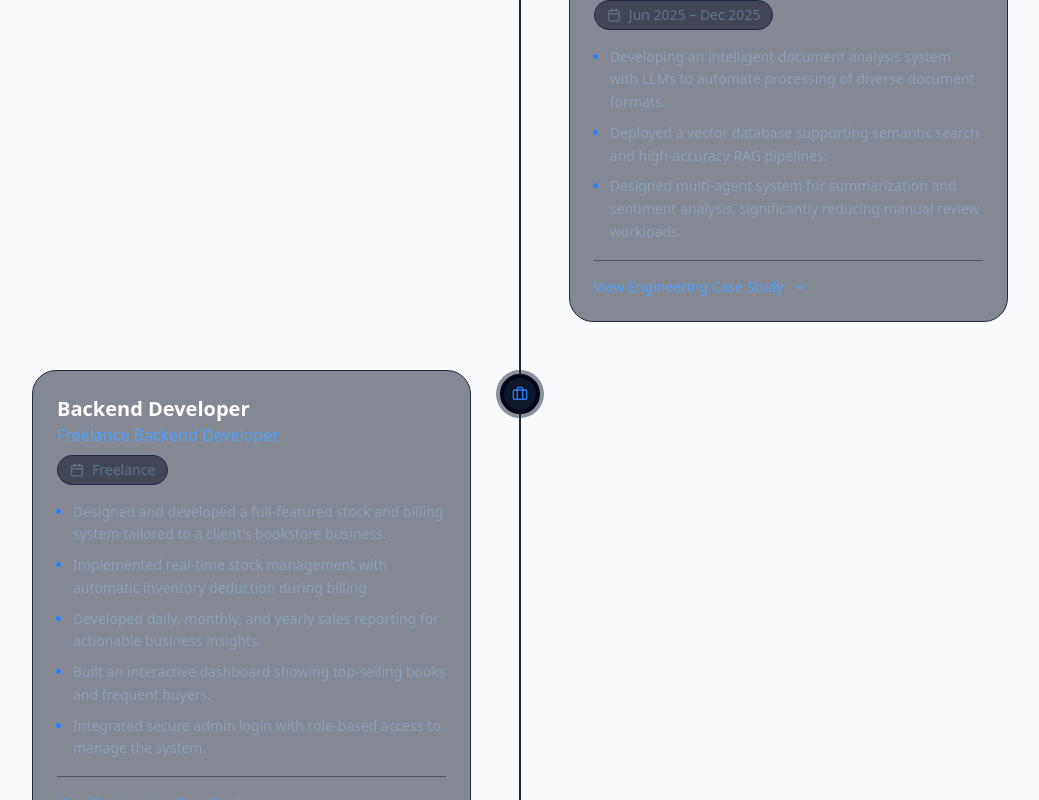
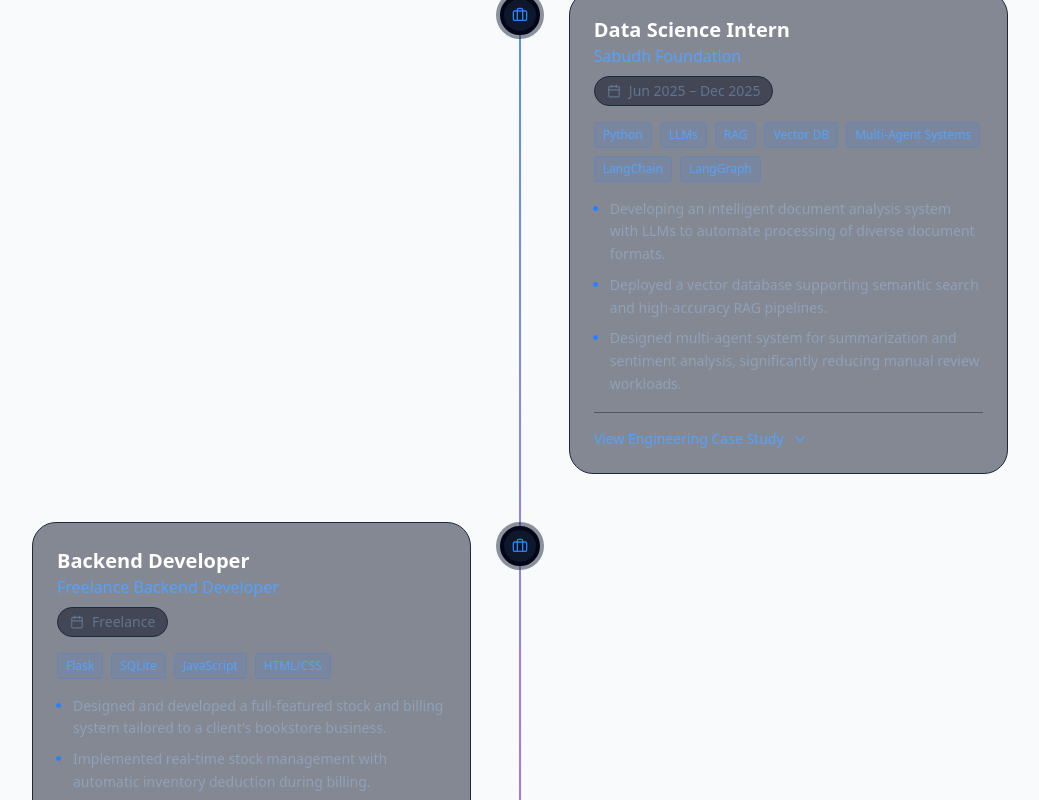
Before and after one commit to Binod231/Portfolio-Bin, a Next.js app: page / in a window 1280 px wide. Shown: the part 4000-4800 px from the top of the page, without its empty margins (120-1159 px from the left). Built offline with nearby package versions, Linux system fonts and the light colour scheme.

Commit message:
enhancement in experience ui

```diff
--- a/src/components/sections/Experience.tsx
+++ b/src/components/sections/Experience.tsx
@@ -1,22 +1,48 @@
 "use client";
 
 import SectionWrapper from "@/components/ui/SectionWrapper";
-import { Card, CardContent } from "@/components/ui/Card";
 import { portfolio } from "@/data/portfolio";
 import { Calendar, Briefcase, ChevronDown, ChevronUp } from "lucide-react";
-import React from 'react';
+import React, { useRef } from 'react';
+import { motion, useScroll, useTransform, AnimatePresence } from "framer-motion";
 
 export default function Experience() {
   const { experience } = portfolio;
   const [expandedId, setExpandedId] = React.useState<number | null>(null);
+  const containerRef = useRef<HTMLDivElement>(null);
+  const { scrollYProgress } = useScroll({
+    target: containerRef,
+    offset: ["start end", "end end"]
+  });
+
+  const scrollHeight = useTransform(scrollYProgress, [0, 1], ["0%", "100%"]);
 
   const toggleExpand = (index: number) => {
     setExpandedId(expandedId === index ? null : index);
   };
 
+  const containerVariants = {
+    hidden: { opacity: 0 },
+    visible: {
+      opacity: 1,
+      transition: {
+        staggerChildren: 0.1
+      }
+    },
+    exit: {
+      opacity: 0,
+      transition: { duration: 0.2 }
+    }
+  };
+
+  const itemVariants = {
+    hidden: { y: 20, opacity: 0 },
+    visible: { y: 0, opacity: 1 }
+  };
+
   return (
     <SectionWrapper id="experience" className="py-24 px-6 relative">
-      <div className="max-w-6xl mx-auto">
+      <div className="max-w-6xl mx-auto" ref={containerRef}>
         <div className="flex items-center gap-4 mb-12">
           <div className="p-3 rounded-2xl bg-gradient-to-br from-purple-500/20 to-indigo-600/10 border border-purple-500/30 shadow-lg shadow-purple-500/20">
             <Briefcase size={32} className="text-purple-400" />
@@ -27,26 +53,49 @@ export default function Experience() {
         </div>
 
         <div className="relative">
-          {/* Vertical Lines */}
-          <div className="hidden md:block absolute left-1/2 w-0.5 h-full bg-slate-800 -translate-x-1/2"></div>
-          <div className="md:hidden absolute left-4 w-0.5 h-full bg-slate-800"></div>
+          {/* Scroll-Triggered Vertical Line */}
+          <div className="hidden md:block absolute left-1/2 w-0.5 h-full bg-slate-800/30 -translate-x-1/2 rounded-full overflow-hidden">
+             <motion.div
+               style={{ height: scrollHeight }}
+               className="w-full bg-gradient-to-b from-purple-500 via-blue-500 to-purple-500 opacity-70"
+             />
+          </div>
+
+          <div className="md:hidden absolute left-4 w-0.5 h-full bg-slate-800/30">
+            <motion.div
+               style={{ height: scrollHeight }}
+               className="w-full bg-purple-500 opacity-70"
+             />
+          </div>
 
           <div className="space-y-12">
             {experience.map((job, index) => (
               <div key={index} className={`relative flex flex-col md:flex-row items-center justify-between ${index % 2 !== 0 ? 'md:flex-row-reverse' : ''} group`}>
 
                 {/* Timeline Dot */}
-                <div className="absolute left-4 md:left-1/2 top-0 md:top-6 md:-translate-y-1/2 w-10 h-10 rounded-full border-4 border-slate-950 bg-slate-900 flex items-center justify-center shadow-[0_0_0_4px_rgba(30,41,59,0.5)] group-hover:scale-110 transition-transform duration-300 z-20 md:-translate-x-1/2 -translate-x-1/2">
-                   <Briefcase size={16} className="text-blue-500" />
-                </div>
+                <motion.div
+                  initial={{ scale: 0, opacity: 0 }}
+                  whileInView={{ scale: 1, opacity: 1 }}
+                  viewport={{ once: true, margin: "-50px" }}
+                  transition={{ duration: 0.4, delay: 0.1 }}
+                  className="absolute left-4 md:left-1/2 top-0 md:top-6 md:-translate-y-1/2 w-10 h-10 rounded-full border-4 border-slate-950 bg-slate-900 flex items-center justify-center shadow-[0_0_0_4px_rgba(30,41,59,0.5)] group-hover:scale-110 group-hover:border-purple-500/50 transition-all duration-300 z-20 md:-translate-x-1/2 -translate-x-1/2"
+                >
+                   <Briefcase size={16} className="text-blue-500 group-hover:text-purple-400 transition-colors" />
+                </motion.div>
 
                 {/* Content Card */}
-                <div className={`w-full md:w-[45%] pl-12 md:pl-0 relative z-10 text-left`}>
-                   <div className="bg-slate-900/50 border border-slate-800 p-6 rounded-3xl backdrop-blur-sm hover:border-blue-500/30 transition-all duration-300 group-hover:bg-slate-900/80">
+                <motion.div
+                  initial={{ opacity: 0, x: index % 2 === 0 ? -50 : 50 }}
+                  whileInView={{ opacity: 1, x: 0 }}
+                  viewport={{ once: true, margin: "-50px" }}
+                  transition={{ duration: 0.5, delay: 0.2 }}
+                  className={`w-full md:w-[45%] pl-12 md:pl-0 relative z-10 text-left`}
+                >
+                   <div className={`bg-slate-900/50 border border-slate-800 p-6 rounded-3xl backdrop-blur-sm hover:border-blue-500/30 transition-all duration-300 group-hover:bg-slate-900/80 ${expandedId === index ? 'shadow-[0_0_30px_-5px_rgba(59,130,246,0.15)] border-blue-500/30' : ''}`}>
 
                       <div className="flex flex-col mb-4 gap-2 items-start">
                         <div>
-                            <h3 className="text-xl font-bold text-white">{job.role}</h3>
+                            <h3 className="text-xl font-bold text-white group-hover:text-blue-200 transition-colors">{job.role}</h3>
                             <div className="text-blue-400 font-medium">{job.company}</div>
                         </div>
                         <div className="flex items-center gap-2 text-sm text-slate-500 bg-slate-950/50 px-3 py-1 rounded-full border border-slate-800 w-fit">
@@ -65,12 +114,28 @@ export default function Experience() {
                         </div>
                       )}
 
+                      {/* Tech Stack Pills */}
+                      {job.tech && (
+                        <div className="flex flex-wrap gap-2 mb-4">
+                          {job.tech.map((tech: string, i: number) => (
+                            <span key={i} className="text-xs font-medium text-blue-400 bg-blue-500/10 border border-blue-500/20 px-2 py-1 rounded hover:bg-blue-500/20 transition-colors cursor-default">
+                              {tech}
+                            </span>
+                          ))}
+                        </div>
+                      )}
+
                       {expandedId !== index && (
-                        <ul className="space-y-2 text-slate-400 text-sm leading-relaxed marker:text-blue-500 list-disc pl-4 text-left mb-4">
+                        <motion.ul
+                          initial={{ opacity: 0 }}
+                          animate={{ opacity: 1 }}
+                          exit={{ opacity: 0 }}
+                          className="space-y-2 text-slate-400 text-sm leading-relaxed marker:text-blue-500 list-disc pl-4 text-left mb-4"
+                        >
                            {job.impacts.map((impact, i) => (
                             <li key={i} dangerouslySetInnerHTML={{ __html: impact.replace(/\*\*(.*?)\*\*/g, '<strong>$1</strong>') }}></li>
                            ))}
-                        </ul>
+                        </motion.ul>
                       )}
 
                       {/* Case Study Toggle */}
@@ -89,58 +154,66 @@ export default function Experience() {
                           </button>
 
                           {/* Expanded Case Study Content */}
-                          <div className={`grid transition-[grid-template-rows] duration-500 ease-out ${expandedId === index ? 'grid-rows-[1fr] opacity-100 mt-4' : 'grid-rows-[0fr] opacity-0'}`}>
-                            <div className="overflow-hidden">
-                              <div className="bg-slate-950/50 rounded-xl border border-blue-500/20 p-4 md:p-6 space-y-6">
+                          <AnimatePresence mode="wait">
+                            {expandedId === index && (
+                              <motion.div
+                                variants={containerVariants}
+                                initial="hidden"
+                                animate="visible"
+                                exit="exit"
+                                className="overflow-hidden mt-4"
+                              >
+                                <div className="bg-slate-950/80 rounded-xl border border-blue-500/20 p-4 md:p-6 space-y-6 shadow-inner shadow-black/50">
 
                                   {/* Header */}
-                                <div>
-                                    <div className="text-xs uppercase tracking-wider text-blue-500 font-bold mb-2">Detailed Case Study</div>
+                                  <motion.div variants={itemVariants}>
+                                      <div className="text-xs uppercase tracking-wider text-blue-500 font-bold mb-2 flex items-center gap-2">
+                                        <div className="w-2 h-2 rounded-full bg-blue-500 animate-pulse"></div>
+                                        Detailed Case Study
+                                      </div>
 
                                       <h4 className="text-lg font-bold text-white mb-2">{job.caseStudy.title}</h4>
 
                                       <p className="text-slate-400 text-sm leading-relaxed">{job.caseStudy.overview}</p>
-                                </div>
+                                  </motion.div>
 
                                   {/* Features Grid */}
-                                <div className="grid grid-cols-1 gap-4">
-
+                                  <motion.div variants={itemVariants} className="grid grid-cols-1 gap-4">
                                       {job.caseStudy.features.map((feature: any, idx: number) => (
-                                        <div key={idx} className="bg-slate-900/80 p-3 rounded-lg border border-slate-800">
+                                          <div key={idx} className="bg-slate-900/50 p-3 rounded-lg border border-slate-800 hover:border-slate-700 transition-colors">
                                               <div className="font-bold text-sky-400 text-sm mb-1">{feature.title}</div>
                                               <div className="text-slate-400 text-xs">{feature.details}</div>
                                           </div>
                                       ))}
-                                </div>
+                                  </motion.div>
 
                                   {/* Challenges vs Solutions */}
-                                <div className="space-y-3">
+                                  <motion.div variants={itemVariants} className="space-y-3">
                                       <div className="text-xs uppercase tracking-wider text-slate-500 font-bold">Challenges & Solutions</div>
-
                                       {job.caseStudy.challenges.map((challenge: any, idx: number) => (
                                           <div key={idx} className="flex flex-col gap-2 text-xs border-l-2 border-slate-700 pl-3">
                                               <div className="text-red-400 font-medium">⚠️ {challenge.problem}</div>
                                               <div className="text-emerald-400 font-medium">✅ {challenge.solution}</div>
                                           </div>
                                       ))}
-                                </div>
+                                  </motion.div>
 
                                   {/* Results */}
-                                <div className="pt-2">
-
+                                  <motion.div variants={itemVariants} className="pt-2 border-t border-slate-800/50">
                                       {job.caseStudy.results.map((res: string, idx: number) => (
                                           <div key={idx} className="text-xs text-slate-300 py-1" dangerouslySetInnerHTML={{ __html: res.replace(/\*\*(.*?)\*\*/g, '<span class="text-white font-bold">$1</span>') }}></div>
                                       ))}
-                                </div>
+                                  </motion.div>
 
                                 </div>
-                            </div>
-                          </div>
+                              </motion.div>
+                            )}
+                          </AnimatePresence>
                         </div>
                       )}
 
                    </div>
-                </div>
+                </motion.div>
 
                 {/* Spacer for Desktop Balance */}
                 <div className="hidden md:block w-[45%]" />
--- a/src/data/portfolio.ts
+++ b/src/data/portfolio.ts
@@ -32,6 +32,7 @@ export const portfolio = {
       role: "Junior Backend / Cloud Engineer",
       period: "Jan 2026 – Present",
       type: "Remote",
+      tech: ["FastAPI", "AWS EC2", "Redis", "Docker", "PostgreSQL", "React", "AWS", "Laravel", "Cloud Architect"],
       impacts: [
         "Improved OAuth2 authentication performance by ~95% using Redis JWKS caching",
         "Built async backend services using FastAPI + Async SQLAlchemy",
@@ -98,6 +99,7 @@ export const portfolio = {
       role: "Data Science Intern",
       period: "Jun 2025 – Dec 2025",
       type: "Remote",
+      tech: ["Python", "LLMs", "RAG", "Vector DB", "Multi-Agent Systems", "LangChain", "LangGraph"],
       impacts: [
         "Developing an intelligent document analysis system with LLMs to automate processing of diverse document formats.",
         "Deployed a vector database supporting semantic search and high-accuracy RAG pipelines.",
@@ -142,6 +144,7 @@ export const portfolio = {
       role: "Backend Developer",
       period: "Freelance",
       type: "Remote",
+      tech: ["Flask", "SQLite", "JavaScript", "HTML/CSS"],
       impacts: [
         "Designed and developed a full-featured stock and billing system tailored to a client's bookstore business.",
         "Implemented real-time stock management with automatic inventory deduction during billing.",
```
Lines whose indentation alone changed are shown as unchanged.
